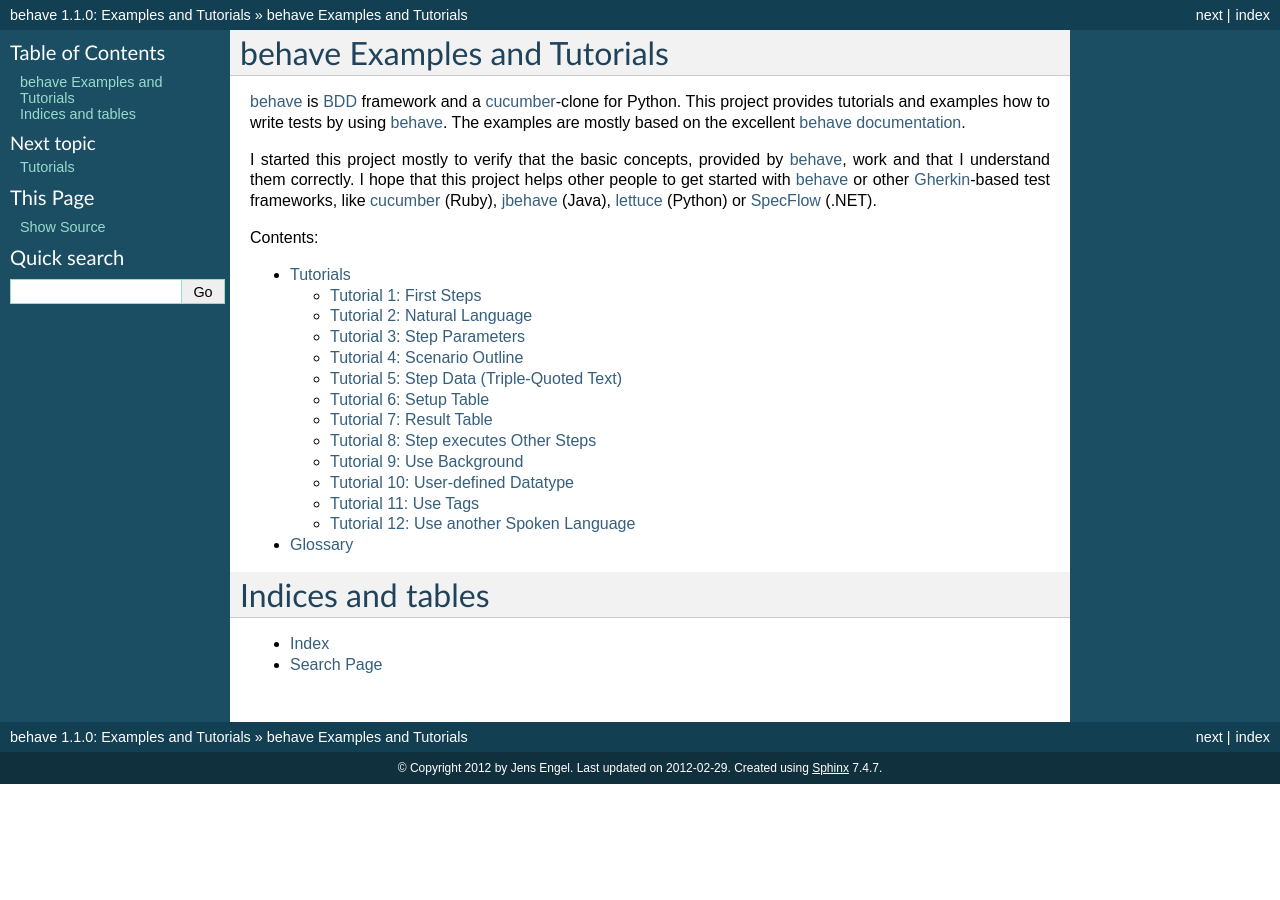
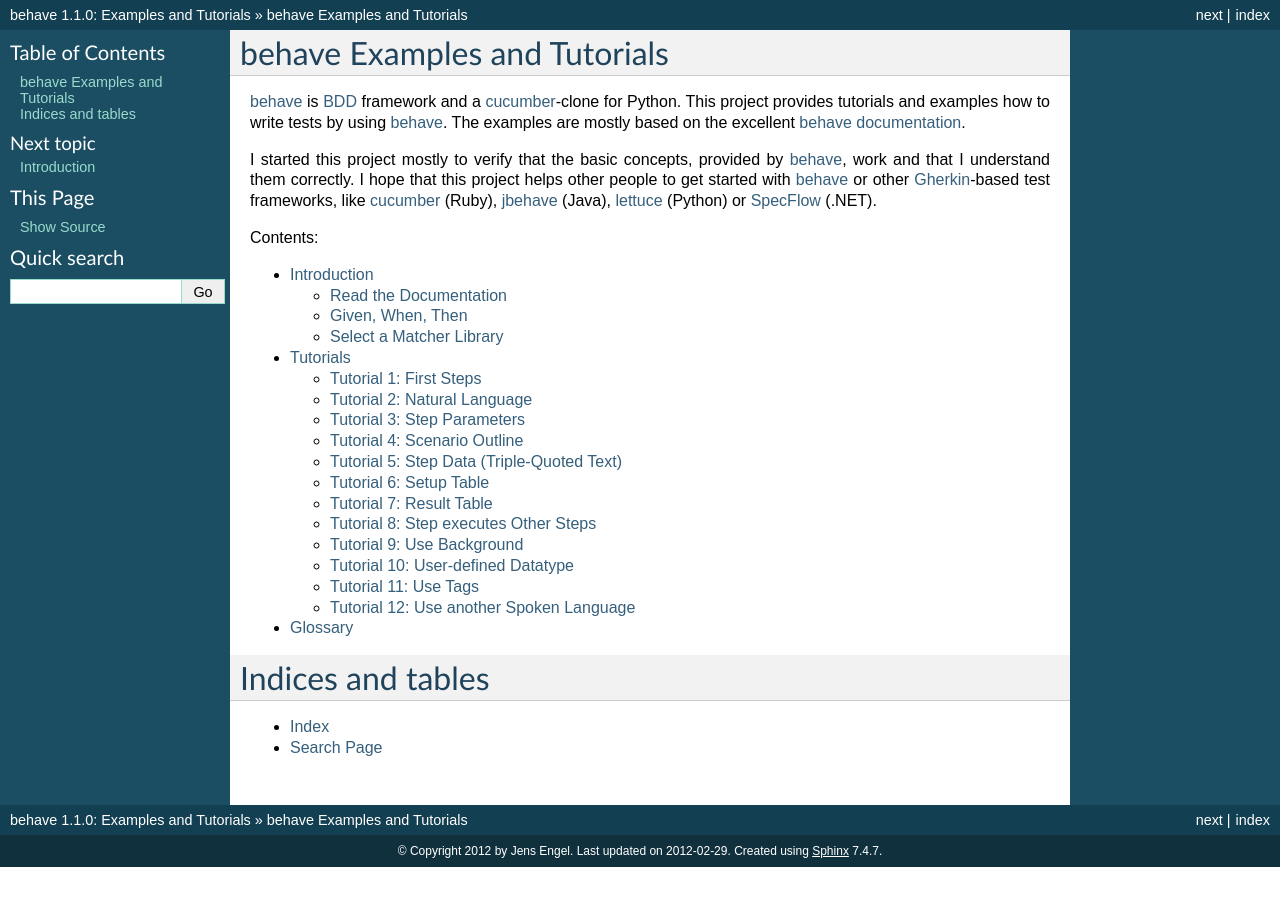
Before and after one commit to behave/behave.example, a Sphinx documentation site: the page built from docs/index.rst, in a window 1280 px wide. Built offline with Sphinx 7.4.7, drawn with Linux system fonts in a browser that asks for light colours; some of the changed lines change nothing that is shown.

Commit message:
Add introduction chapter.

```diff
--- a/docs/index.rst
+++ b/docs/index.rst
@@ -17,6 +17,7 @@
 .. toctree::
     :maxdepth: 2
 
+    intro
     tutorials
     glossary
 
--- /dev/null
+++ b/docs/intro.rst
@@ -0,0 +1,87 @@
+.. _id.introduction:
+
+Introduction
+==============================================================================
+
+Read the Documentation
+------------------------
+
+Before you start reading this manual, you should have read the
+`behave documentation`_ to understand how `behave` works.
+
+.. hint::
+
+    The `cucumber`_ and `jbehave`_ documentation might also be
+    interesting for you, if you like to know where certain concepts originate.
+
+
+Given, When, Then
+------------------------
+
+You should understand the :term:`BDD` concepts.
+
+.. code-block:: gherkin
+
+    Feature: Title (one line describing the story/feature)
+
+        As a    [role]
+        I want  [feature]
+        So that [benefit]
+
+        Scenario: Title1 (for Behaviour 1)
+
+            Given [context or setup]
+            And  [some more context]...
+            When [event occurs]
+            Then [expected outcome]
+            And  [another outcome]...
+
+        Scenario: Title2 (for Behaviour 2)
+            ...
+
+
+
+Select a Matcher Library
+-----------------------------------------
+
+Before you start to use `behave`_ (or any other :term:`BDD` framework)
+you should select an assertation matcher library that you want to use
+in your project.
+
+Python has a growing number of *matcher libraries* by now.
+Here is the list of some of these:
+
+=============== ===============================================================
+Matcher Library Description
+=============== ===============================================================
+Native assert   Starting point, but not enough information when assert fails.
+`hamcrest`_     First assertation matcher library, now part of `JUnit4`_.
+                Supports several programming languages:
+                http://code.google.com/p/hamcrest/
+`nose.tools`_   Part of the `nose`_ test framework
+`should-dsl`_   An interesting small matcher library,
+                http://www.should-dsl.info/
+`sure`_         Provided by the maker of `lettuce`_,
+                https://github.com/gabrielfalcao/sure
+`compare`_      http://pypi.python.org/pypi/compare
+`describe`_     http://pypi.python.org/pypi/describe
+=============== ===============================================================
+
+.. note::
+
+    `hamcrest`_ is used as *matcher library* in the examples presented here.
+
+.. _behave:   http://pypi.python.org/pypi/behave
+.. _behave documentation:  http://packages.python.org/behave/
+.. _hamcrest:   http://code.google.com/p/hamcrest/
+.. _JUnit4:     http://junit.org/
+.. _lettuce:    http://pypi.python.org/pypi/lettuce
+.. _nose:       http://pypi.python.org/pypi/nose
+.. _nose.tools: http://readthedocs.org/docs/nose/en/latest/testing_tools.html
+.. _should-dsl: http://www.should-dsl.info/
+.. _sure:       https://github.com/gabrielfalcao/sure
+.. _compare:    http://pypi.python.org/pypi/compare
+.. _describe:   http://pypi.python.org/pypi/describe
+
+.. _cucumber: http://cukes.info/
+.. _jbehave:  htpp://jbehave.org/
```
